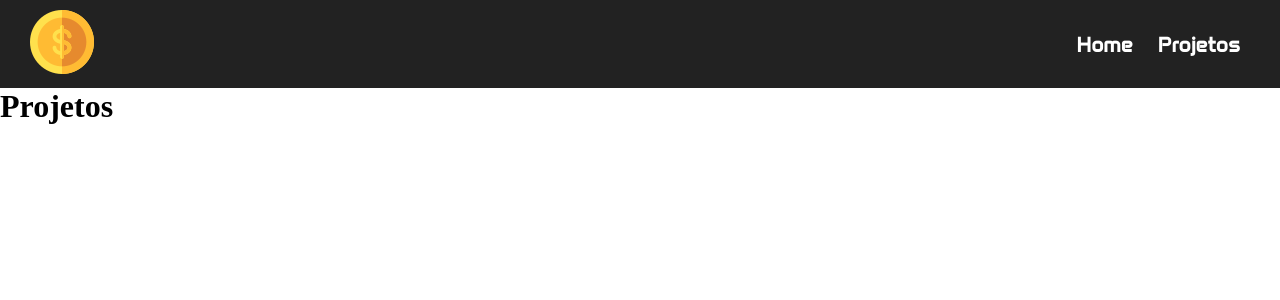
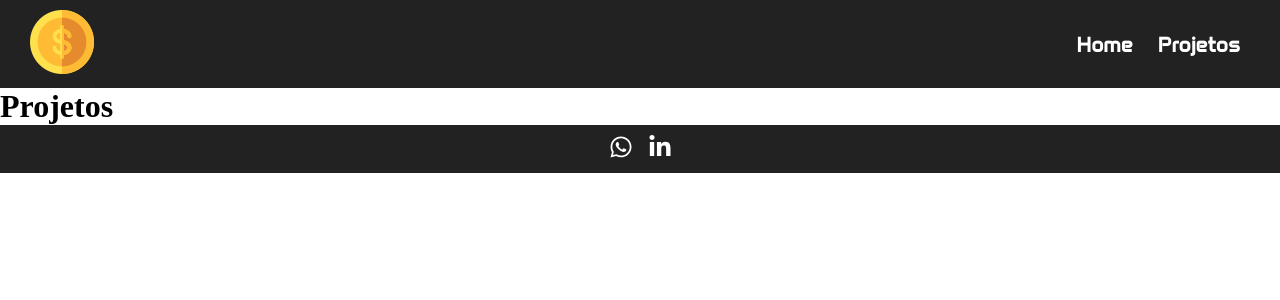
Before and after one commit to Kauadasilvalourenco/clone-costs, a React (Vite) app: page /projects in a window 1280 px wide. Shown: the top 300 px of the page. Built offline with nearby package versions, Linux system fonts and the light colour scheme.

Commit message:
feat: criado estrutura e estilizacao base do footer

```diff
--- a/src/App.tsx
+++ b/src/App.tsx
@@ -6,6 +6,7 @@ import { Projects } from "./pages/_projects/Projects";
 // import pages
 
 import { Header } from "./components/Header/Header";
+import { Footer } from "./components/Footer/Footer";
 // import components
 
 export function App() {
@@ -32,9 +33,7 @@ export function App() {
 
       </main>
 
-      <footer>
-
-      </footer>
+      <Footer />
 
     </div>
   );
--- /dev/null
+++ b/src/components/Footer/Footer.module.css
@@ -0,0 +1,22 @@
+.footer {
+    display: flex;
+    justify-content: center;
+    align-items: center;
+    flex-direction: column;
+
+    min-width: 100%;
+    min-height: 15%;
+    background-color: #222222;
+    padding: 10px;
+}
+
+.conteiner_icons {
+    display: flex;
+    gap:
+    15px;
+}
+
+.icons {
+    font-size: 1.5rem;
+    color: #ffffff;
+}
--- /dev/null
+++ b/src/components/Footer/Footer.tsx
@@ -0,0 +1,36 @@
+import { FaWhatsapp, FaLinkedinIn } from "react-icons/fa";
+// import icons;
+
+import styleFooter from "./Footer.module.css";
+// import css;
+
+export function Footer() {
+    return (
+        <footer
+            className={styleFooter.footer}
+        >
+            <div
+                className={styleFooter.conteiner_icons}
+            >
+                <a
+                    href="https://wa.me/5562998446350"
+                    target="_blank"
+                >
+                    <FaWhatsapp
+                        className={styleFooter.icons}
+                    />
+                </a>
+
+                <a
+                    href="https://www.linkedin.com/in/kauã-da-silva-lourenço-1b7a58345?utm_source=share_via&utm_content=profile&utm_medium=member_android"
+                    target="_blank"
+                >
+                    <FaLinkedinIn
+                        className={styleFooter.icons}
+                    />
+                </a>
+
+            </div>
+        </footer>
+    );
+};
```
Also changed, not shown: 1 other file (tests, documents, lock files or other folders).
